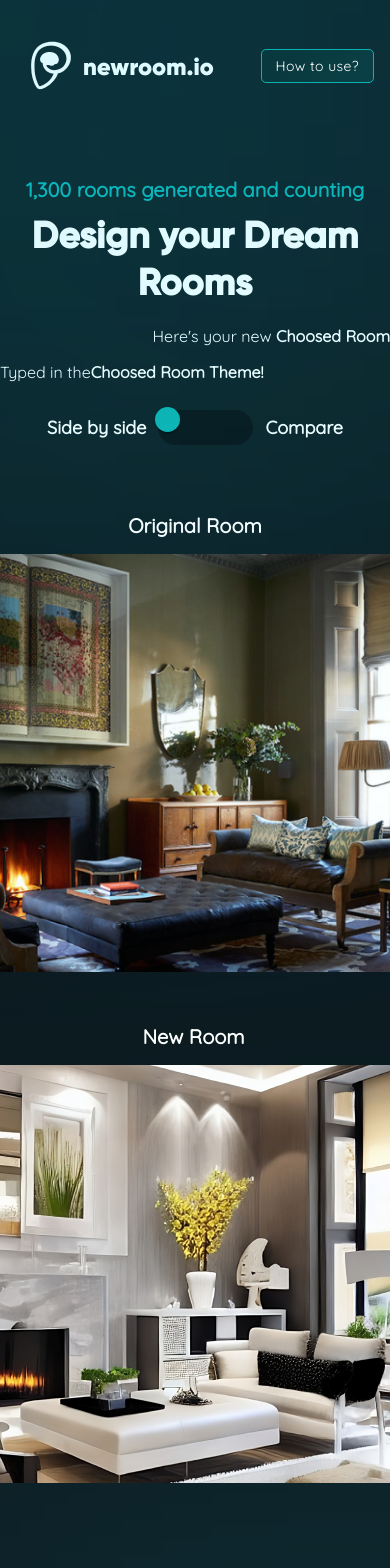
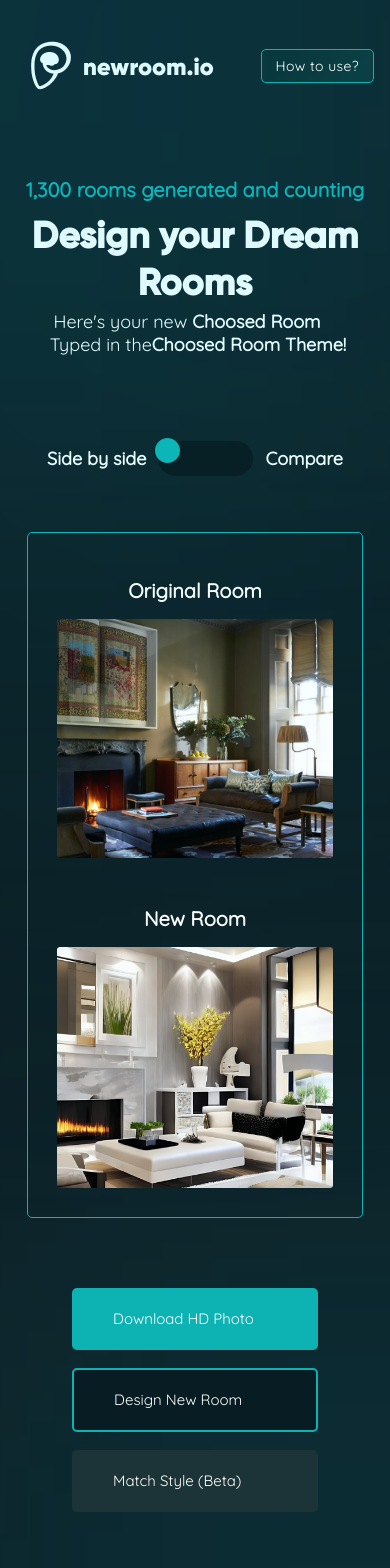
Before and after one commit to amakadiya98/DreamHome, a Next.js app: page /room-design-preview in a window 390 px wide. Shown: the top 1568 px of the page. Built offline with nearby package versions, Linux system fonts and the light colour scheme.

Commit message:
all pages responsive done

```diff
--- a/src/components/Footer.js
+++ b/src/components/Footer.js
@@ -32,10 +32,7 @@ export const Footer = () => {
     </FooterMainPart>
   );
 };
-const FooterMainPart = styled.div`
-  background-color: #0D1A1E;
-  padding-top: 8rem;
-`;
+const FooterMainPart = styled.div``;
 
 const Contianer = styled(Container)`
   border-top: 1px solid #5f5f5f;
--- a/src/components/Header.js
+++ b/src/components/Header.js
@@ -65,6 +65,11 @@ const Heading = styled.h1`
   text-align: center;
   color: #FFFFFF;
 
+  @media (max-width: 768px){
+    font-size: 52px;
+    line-height: 57px;
+  }
+
   @media (max-width: 425px){
     font-size: 37px;
     line-height: 47px;
--- a/src/components/RoomAndThemeType.js
+++ b/src/components/RoomAndThemeType.js
@@ -12,6 +12,7 @@ export const RoomAndThemeType = () => {
         marginTop: "0.1rem",
       }}
     >
+      <Info>
         <Grid item xs={12} md={6}>
           <ChooseRoom>
             Here's your new <strong>Choosed Room</strong>
@@ -23,6 +24,8 @@ export const RoomAndThemeType = () => {
             <strong>Choosed Room Theme!</strong>
           </TypedRoom>
         </Grid>
+      </Info>
+
     </Grid>
   );
 };
@@ -30,8 +33,32 @@ export const RoomAndThemeType = () => {
 const ChooseRoom = styled.p`
 color: #ffff;
 text-align: right;
+font-size: 18px;
+font-family: 'Quicksand';
+font-weight: 400;
+@media (max-width:425px){
+  text-align: center;
+}
 `;
 
 const TypedRoom = styled.p`
 color: #ffff;
+text-align: left;
+font-size: 18px;
+font-weight: 400;
+font-family: 'Quicksand';
+margin-left: 22px;
+@media (max-width:425px){
+  text-align: center;
+}
 `;
+
+const Info = styled.div`
+  width: 100%;
+  text-align: center;
+  display: flex;
+  justify-content: center;
+  @media(max-width:425px){
+    display: block;
+  }
+`;
--- a/src/pages/room-design-preview.js
+++ b/src/pages/room-design-preview.js
@@ -5,7 +5,7 @@ import Link from "next/link";
 
 import styled from "@emotion/styled";
 import Switch from "@mui/material/Switch";
-import { Grid } from "@mui/material";
+import { Grid, useMediaQuery } from "@mui/material";
 import {
   ReactCompareSlider,
   ReactCompareSliderImage,
@@ -18,9 +18,11 @@ import slider1 from "@/assets/Slider1.png";
 import slider2 from "@/assets/Slider2.png";
 import leftArrow from "@/assets/leftArrow.png";
 import rightArrow from "@/assets/rightArrow.png";
+import { UseMediaQuery } from "@mui/material";
 
 export default function RoomDesign() {
   const [showCompare, setShowCompare] = useState(false);
+  const isSmallScreen = useMediaQuery('(max-width: 599px)');
 
   const handleSideBySideToCompare = (event) => {
     setShowCompare(event.target.checked);
@@ -48,20 +50,22 @@ export default function RoomDesign() {
             <LeftArrow>
               <Image src={leftArrow} />
             </LeftArrow>
+              <Border>
                 {!showCompare && (
                   <Grid container spacing={4}>
-                <Grid item sm={6} sx={{ textAlign: "center" }}>
+                    <Grid22 item sm={12} md={6} className="ImgPart">
                       <LabelText>Original Room</LabelText>
-                  <Image src={slider1} />
-                </Grid>
-                <Grid item sm={6} sx={{ textAlign: "center" }}>
+                      <Image111 src={slider1} />
+                    </Grid22>
+                    <Grid22 item sm={12} md={6} className="ImgPart">
                       <LabelText>New Room</LabelText>
-                  <Image src={slider2} />
-                </Grid>
+                      <Image111 src={slider2} />
+                    </Grid22>
                   </Grid>
                 )}
                 {showCompare && (
                   <ReactCompareSlider
+                    portrait={isSmallScreen ? true : false}
                     boundsPadding={0}
                     itemOne={
                       <ReactCompareSliderImage
@@ -78,29 +82,33 @@ export default function RoomDesign() {
                     position={50}
                     style={{
                       height: "482px",
-                  width: "92%",
+                      width: "100%",
                       borderRadius: 10,
                     }}
                   />
                 )}
+              </Border>
+
             <RightArrow>
               <Image src={rightArrow} />
             </RightArrow>
             </Container>
           </SliderContainer>
           <NavButton>
-            <DesignDreamRoom href="/room-design">
+            <DesignDreamRoom href="/room-design" className="Outline-BTN" >
               Download HD Photo
             </DesignDreamRoom>
             <DesignDreamRoom
               style={{ border: "2px solid #0DB2B2", background: "#081d23" }}
               href="/room-design"
+              className="NewRoom"
             >
               Design New Room
             </DesignDreamRoom>
             <DesignDreamRoom
               style={{ background: "#1c3338" }}
               href="/room-design"
+              className="Outline-BTN"
             >
               Match Style (Beta)
             </DesignDreamRoom>
@@ -110,6 +118,11 @@ export default function RoomDesign() {
     </>
   );
 }
+
+const Image111 = styled(Image)`
+  width: 100%;
+  height: auto;
+  `;
 
 const Body = styled.div`
   background-color : #0E1A1F;
@@ -150,12 +163,41 @@ const DesignDreamRoom = styled(Link)`
   font-family: "Quicksand";
   display: inline-block;
   background: #0db2b2;
-  margin: 42px 0.5rem 136px;
+  margin: 42px 10px 136px;
+  border: 1px solid transparent;
+  &.NewRoom{
+    :hover{
+      background: linear-gradient(107.95deg, #109797 30.24%, #24B3B3 70.79%) !important;
+      border-radius: 5px !important;
+    }
+  }
+  :hover {
+    background: linear-gradient(133.37deg, rgba(6, 69, 69, 0.42) 25.71%, rgba(8, 86, 86, 0.42) 80.11%);
+    border: 1px solid #0DB3B3;
+    border-radius: 2px;
+  }
+
+  @media (max-width: 768px){
+    font-size: 15px;
+  }
+
+  @media (max-width: 600px) {
+    margin: 9px 72px;
+  }
+
+  @media (max-width: 360px){
+    font-size: 14px;
+  }
 `;
 
 const NavButton = styled.div`
   display: flex;
   justify-content: center;
+
+  @media (max-width: 600px) {
+    flex-direction: column;
+    margin-bottom: 80px;
+  }
 `;
 
 const LeftArrow = styled.div`
@@ -171,6 +213,10 @@ const LeftArrow = styled.div`
   left: -80px;
   top: 50%;
   cursor: pointer;
+
+  @media (max-width: 768px) {
+    display : none;
+  }
 `;
 
 const RightArrow = styled.div`
@@ -186,6 +232,10 @@ const RightArrow = styled.div`
   top: 50%;
   right: -80px;
   cursor: pointer;
+
+  @media (max-width: 768px) {
+    display : none;
+  }
 `;
 
 const LabelText = styled.p`
@@ -193,6 +243,7 @@ const LabelText = styled.p`
   font-weight: bold;
   color: #fff;
   margin: 1rem 0;
+  text-align: center;
 `;
 
 const SliderContainer = styled.div`
@@ -201,13 +252,21 @@ const SliderContainer = styled.div`
   justify-content: center;
   align-items: center;
   margin: 40px 0 50px;
+
+  @media (max-width:768px) {
+    margin: 44px 27px 61px;
+  }
 `;
 
 const CompareContainer = styled.div`
   display: flex;
   align-items: center;
   justify-content: center;
-  margin: 1rem 0;
+  margin: 38px 0;
+
+  @media (max-width: 425px) {
+    margin: 73px 0 44px;
+  }
 `;
 
 const SideBySide = styled.p`
@@ -244,3 +303,22 @@ const CompareSwitch = styled(Switch)(() => ({
     backgroundColor: "#fff",
   },
 }));
+
+const Border = styled.div`
+  @media (max-width: 768px){
+    border: 1px solid #0DB3B3;
+    border-radius: 5px;
+    padding: 29px;
+  }
+`;
+
+const Grid22 = styled(Grid)`
+  &.ImgPart{
+    @media (max-width: 425px){
+      display: flex;
+      flex-direction: column;
+      align-item: center;
+      width: 100%;
+    }
+  }
+`;
```
Also changed, not shown: src/pages/login-verification.js (+32 -6 lines), src/pages/signup-email.js (+32 -9 lines), src/pages/signup-verification.js (+31 -7 lines). Lines whose indentation alone changed are shown as unchanged.
